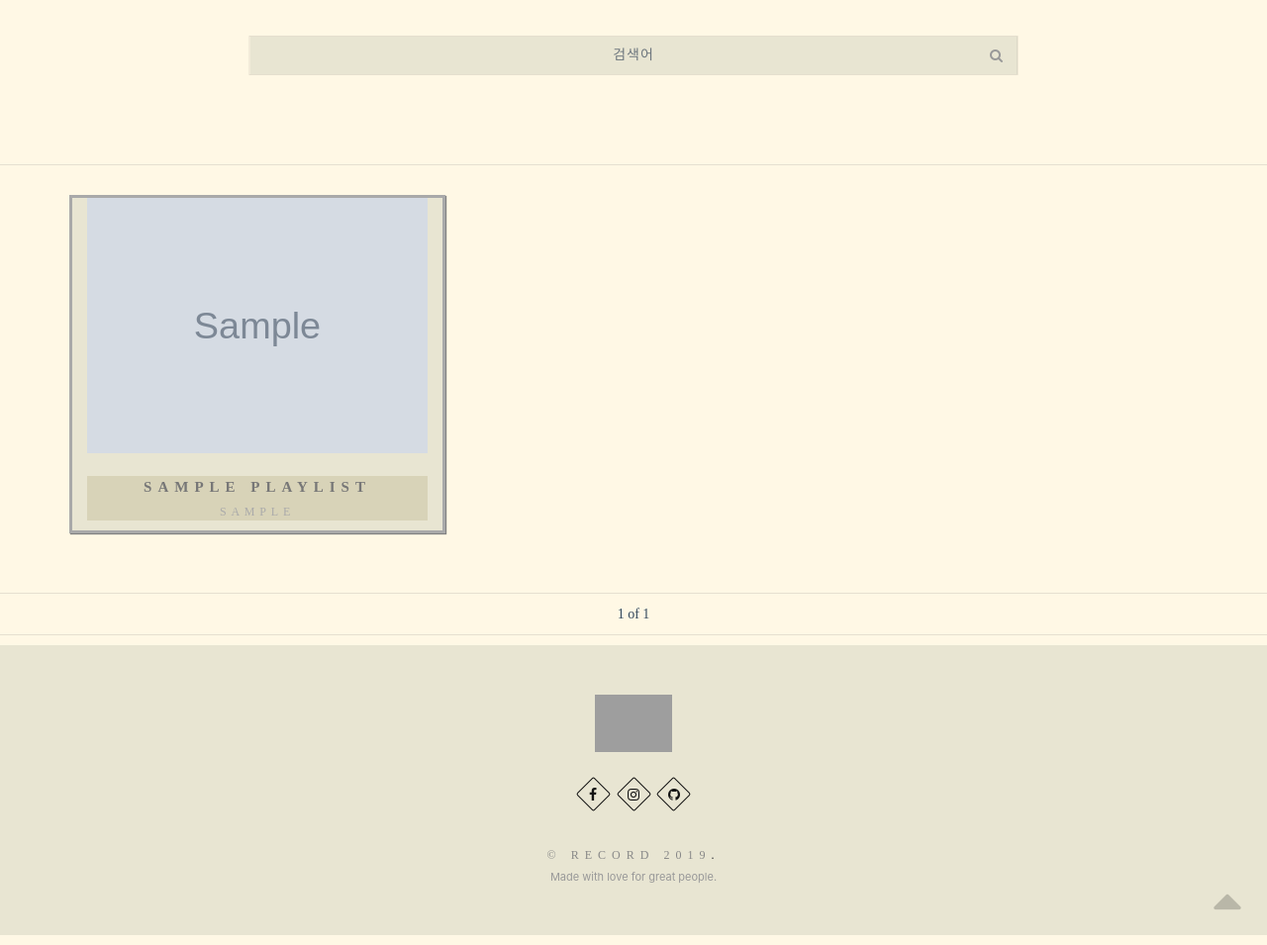
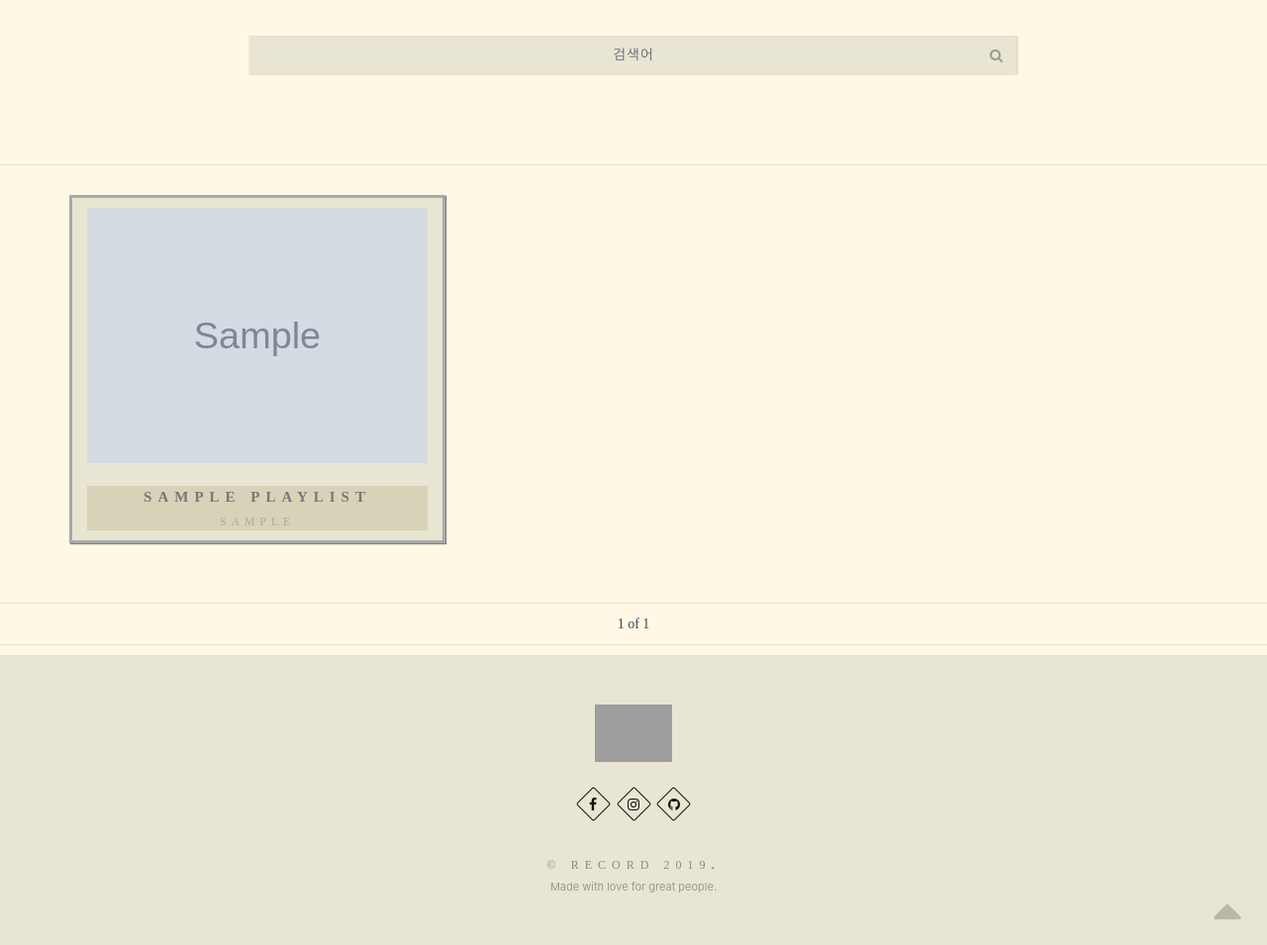
Before and after one commit to JuYeong0413/record, a Django app: page /playlists/ in a window 1280 px wide. Shown: the part 284-1239 px from the top of the page at 99% size. Run offline with Django 3.2, Linux system fonts and the light colour scheme; tables that the repository leaves empty hold one stand-in row (values such as "Sample post"); grey boxes marked "Sample" are stand-in pictures; some libraries are stand-ins or nearby versions; some web fonts are replaced; grey boxes are pictures that could not be loaded.

Commit message:
playlist main padding

```diff
--- a/playlists/templates/playlists/main.html
+++ b/playlists/templates/playlists/main.html
@@ -60,7 +60,7 @@
 
             {% for playlist in playlists %}
             <!-- playlist -->
-            <div class="col-sm-4 mb-xs-30 wow fadeInUp music-new playlist-list" style="visibility: visible; animation-name: fadeInUp;">
+            <div class="col-sm-4 mb-xs-30 wow fadeInUp music-new playlist-list" style="visibility: visible; animation-name: fadeInUp; padding-top: 10px;">
                 <div class="team-item">
 
                     <a href="{% url 'playlists:show' playlist.id %}">
```
